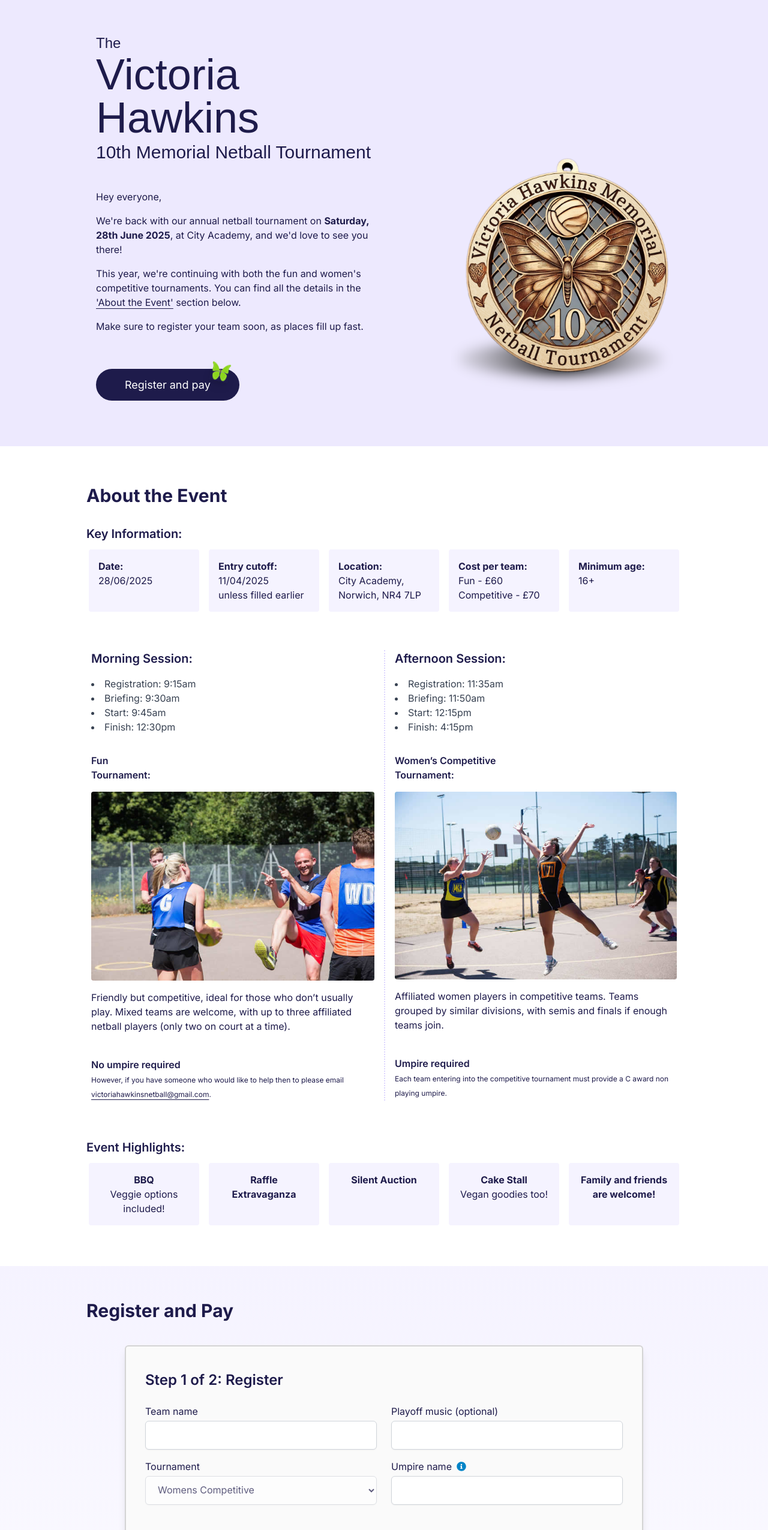
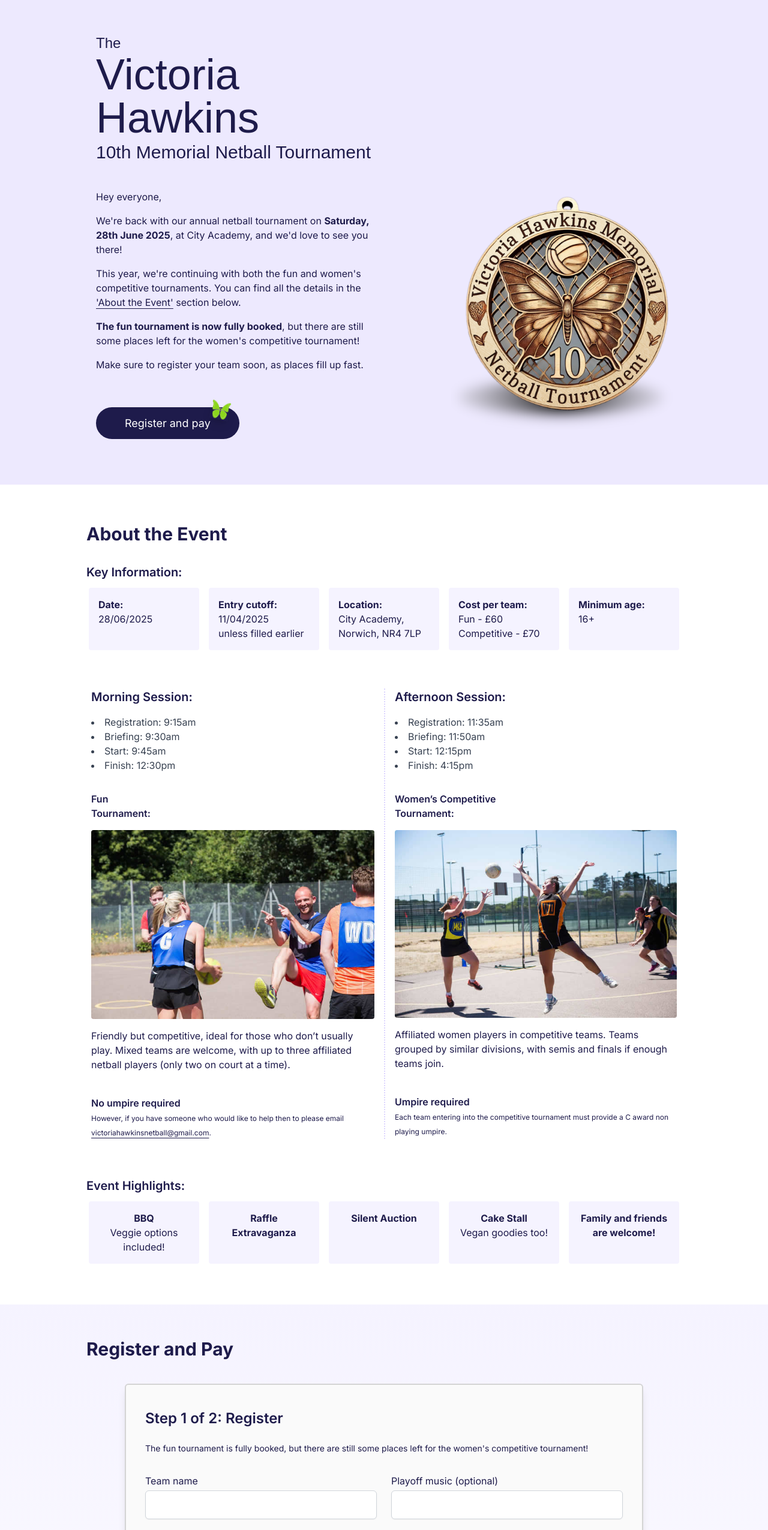
Before and after one commit to marstc1/nextJS-vhNetball, a Next.js app: page / in a window 1280 px wide. Shown: the top 2551 px of the page at 60% size. Built offline with nearby package versions, Linux system fonts and the light colour scheme; a web font is replaced by a local one.

Commit message:
Added copy to inform fun is closed.

```diff
--- a/app/components/Hero.tsx
+++ b/app/components/Hero.tsx
@@ -52,6 +52,10 @@ const Hero = () => {
               section below.
             </p>
             <p className="mb-4">
+              <b>The fun tournament is now fully booked</b>, but there are still some
+              places left for the women&apos;s competitive tournament!
+            </p>
+            <p className="mb-4">
               Make sure to register your team soon, as places fill up fast.
             </p>
           </div>
--- a/app/components/RegistrationForm.tsx
+++ b/app/components/RegistrationForm.tsx
@@ -129,6 +129,7 @@ const RegistrationForm = () => {
       {!isRegistrationFormSubmitted ? (
         <div>
           <h2 className="text-2xl font-semibold my-6">Step 1 of 2: Register</h2>
+          <p className="pb-8 text-sm">The fun tournament is fully booked, but there are still some places left for the women&apos;s competitive tournament!</p>
 
           <div>
             <form
```
